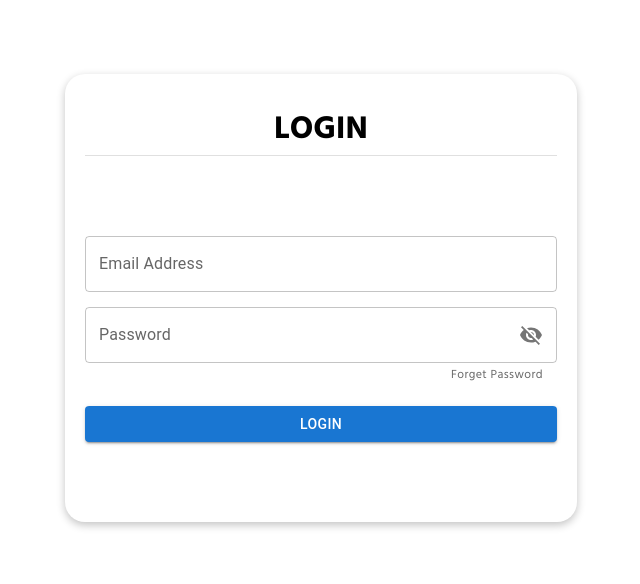
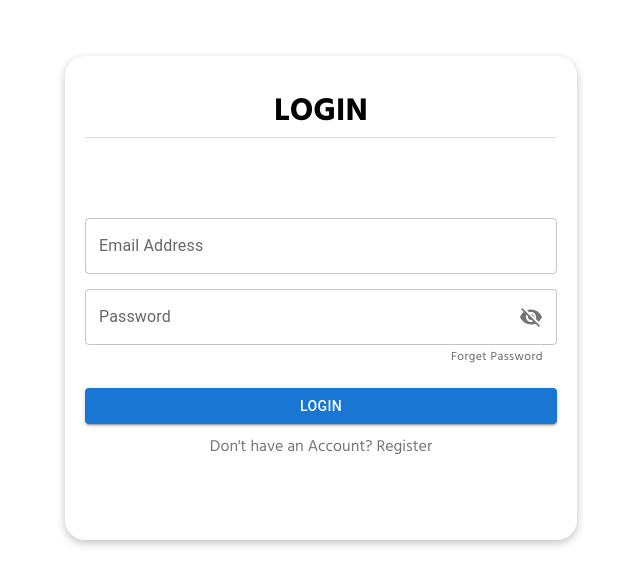
Before and after one commit to Faixan6190/Attendance_App, a React (Vite) app: page / in a window 1280 px wide. Shown: the part 102-686 px from the top of the page, without its empty margins (319-959 px from the left). Built offline with nearby package versions, Linux system fonts and the light colour scheme; a web font is replaced by a local one.

Commit message:
complete

```diff
--- a/src/pages/Login/index.jsx
+++ b/src/pages/Login/index.jsx
@@ -1,10 +1,12 @@
 import React, { useState } from 'react';
-import styles from "../Login/style.module.css"
+import styles from "./style.module.css"
 import { Box, Divider, TextField, Typography, Button, InputAdornment } from "@mui/material";
 import { Visibility, VisibilityOff } from '@mui/icons-material';
 import { ToastAlert } from "../../utils/toast"
 import { signInWithEmailAndPassword } from "firebase/auth";
 import { auth } from "../../firebase";
+import { NavLink } from 'react-router-dom';
+
 
 const Login = () => {
 
@@ -16,6 +18,7 @@ const Login = () => {
         console.log("loginHandler")
         if (!email || !password) {
             console.log("required fields are missing")
+            ToastAlert("required fields are missing", "warning")
             return
         }
         console.log("email, password", email, password)
@@ -50,6 +53,7 @@ const Login = () => {
                         )
                     }} />
                     <Button variant='contained' fullWidth sx={{ mt: "20px" }} type='submit'>LOGIN</Button>
+                    <p className={styles.cusPara}>Don't have an Account?<NavLink to="/signup" className={styles.cusNavLink}> Register</NavLink></p>
                 </Box>
             </Box>
         </Box >
--- a/src/pages/Login/style.module.css
+++ b/src/pages/Login/style.module.css
@@ -17,7 +17,15 @@
   margin-bottom: 15px !important;
 }
 .cus_forget {
-  display: flex !important;
-  justify-content: flex-end !important;
-  cursor: pointer !important;
+  display: flex;
+  justify-content: flex-end;
+  cursor: pointer;
 }
+.cusPara {
+  margin-top: 10px;
+  color: #757575;
+}
+.cusNavLink {
+  text-decoration: none;
+  color: #757575;
+}
--- a/src/pages/Sign Up/index.jsx
+++ b/src/pages/Sign Up/index.jsx
@@ -1,10 +1,10 @@
 import React, { useState } from 'react';
-import styles from "../Login/style.module.css"
+import styles from "./style.module.css"
 import { Box, Divider, TextField, Typography, Button, InputAdornment } from "@mui/material";
 import { Visibility, VisibilityOff } from '@mui/icons-material';
 import { createUserWithEmailAndPassword } from 'firebase/auth';
 import { auth } from '../../firebase';
-import { useNavigate } from "react-router-dom"
+import { NavLink, useNavigate } from "react-router-dom"
 import { ToastAlert } from '../../utils/toast';
 import { Bounce, toast } from "react-toastify";
 
@@ -50,7 +50,7 @@ const Signup = () => {
                 <Divider />
                 <Box component={"form"} mt={"80px"} onSubmit={loginHandler}>
                     <TextField label="Email Address" fullWidth variant="outlined" className={styles.inputField} onChange={(e) => setEmail(e.target.value)} />
-                    <TextField type={passwordShow ? "text" : "password"} label="Password" fullWidth variant="outlined" onChange={(e) => setPassword(e.target.value)} helperText={<Typography textAlign={"right"} sx={{ cursor: "pointer" }}>Already Account?</Typography>} InputProps={{
+                    <TextField type={passwordShow ? "text" : "password"} label="Password" fullWidth variant="outlined" onChange={(e) => setPassword(e.target.value)} helperText={<span className={styles.cus_Forget}><NavLink className={styles.cusNavLink} to="/">Already Account?</NavLink></span>} InputProps={{
                         endAdornment: (
                             <InputAdornment position="end" onClick={() => setPasswordShow(!passwordShow)} >
                                 {!passwordShow ? <VisibilityOff /> : <Visibility />}
--- a/src/pages/Sign Up/style.module.css
+++ b/src/pages/Sign Up/style.module.css
@@ -16,3 +16,12 @@
 .inputField {
   margin-bottom: 15px !important;
 }
+.cus_Forget {
+  display: flex;
+  justify-content: flex-end;
+  cursor: pointer;
+}
+.cusNavLink {
+  text-decoration: none;
+  color: #757575;
+}
--- a/src/utils/toast.js
+++ b/src/utils/toast.js
@@ -17,7 +17,7 @@ export const ToastAlert = (message, type) => {
     case "error":
       return toast.error(message, {
         position: "top-right",
-        autoClose: 5000,
+        autoClose: 2000,
         hideProgressBar: false,
         closeOnClick: true,
         pauseOnHover: true,
@@ -29,7 +29,7 @@ export const ToastAlert = (message, type) => {
     case "warning":
       return toast.warn(message, {
         position: "top-right",
-        autoClose: 5000,
+        autoClose: 2000,
         hideProgressBar: false,
         closeOnClick: true,
         pauseOnHover: true,
```
